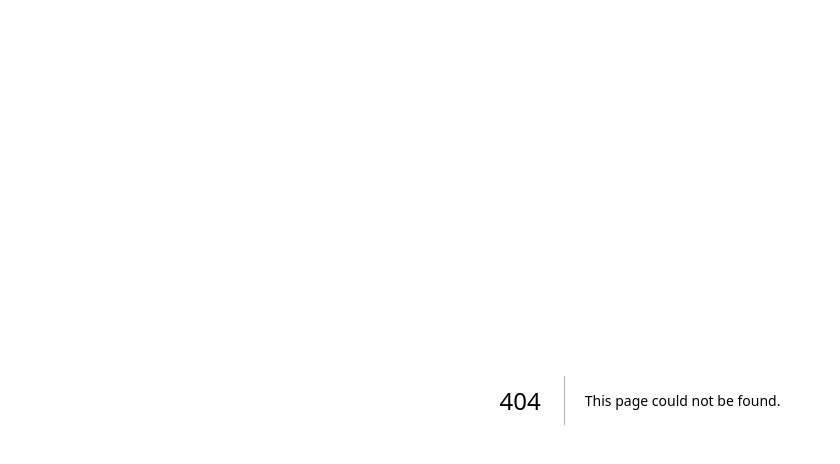
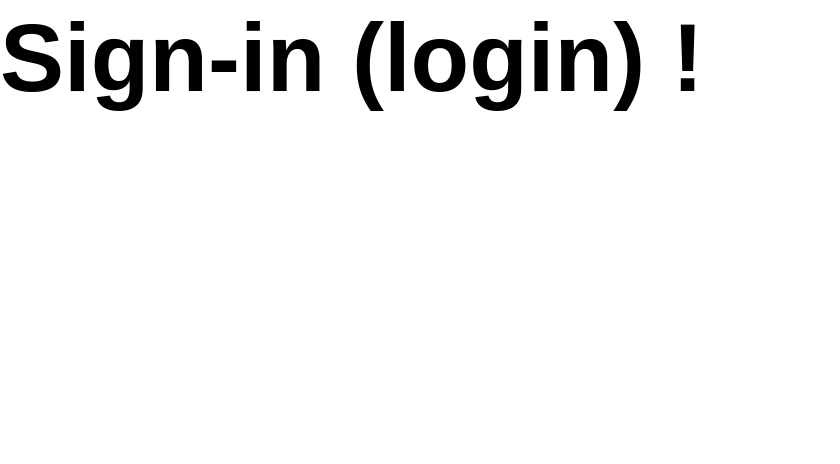
Before and after one commit to juninhos-comunidade/code-queens, a Next.js app in the folder frontend/: page /sign-in in a window 1280 px wide. Before the commit this address had no page. Shown: the top 464 px of the page, without its empty margins (0-840 px from the left). Built offline with nearby package versions, Linux system fonts and the light colour scheme.

Commit message:
feat: iniciando tela de login

```diff
--- /dev/null
+++ b/frontend/src/app/(auth)/sign-in/page.tsx
@@ -0,0 +1,6 @@
+ const SignIn = () => {
+    return(
+        <h1> Sign-in (login) !</h1>
+    )
+}
+export default SignIn;
```
